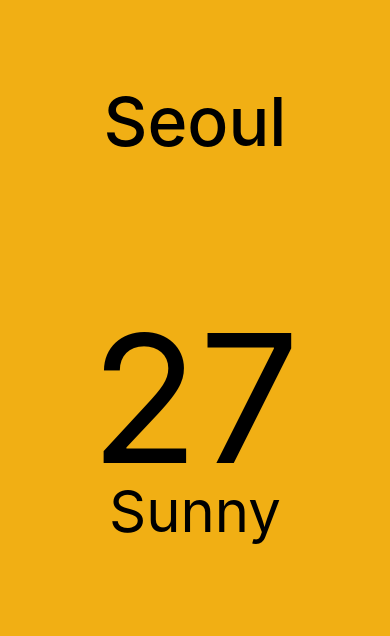
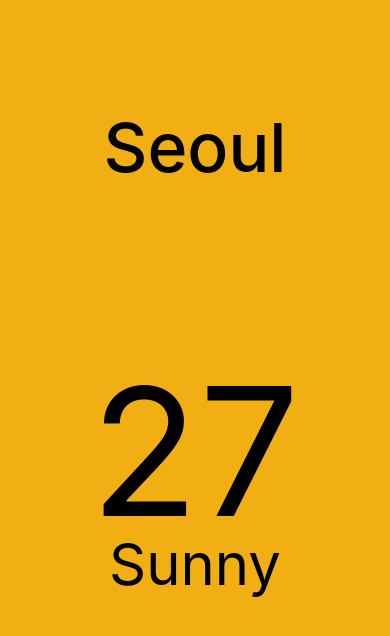
Before and after one commit to yeon0914/ReactNative_WeatherApp, a React Native app: screen / in a window 390 px wide. Shown: the top 636 px of the page. Built offline with nearby package versions, Linux system fonts and the light colour scheme.

Commit message:
[feat]:페이지 스크롤 기능 추가

```diff
--- a/App.js
+++ b/App.js
@@ -1,5 +1,7 @@
 import React from "react"
-import { View, StyleSheet, Text } from 'react-native';
+import { View, StyleSheet, Text, ScrollView,Dimensions } from 'react-native';
+
+const {width:SCREEN_WIDTH} = Dimensions.get("window")
 
 export default function App() {
   return (
@@ -7,13 +9,28 @@
       <View style={styles.city}>
         <Text style={styles.cityName}>Seoul</Text>
       </View>
-      <View style={styles.weather}>
+      <ScrollView horizontal pagingEnabled showsHorizontalScrollIndicator={false} contentContainerStyle={styles.weather}>
         <View style={styles.day}>
           <Text style={styles.temp}>27</Text>
           <Text style={styles.description}>Sunny</Text>
         </View>
-
-      </View>
+        <View style={styles.day}>
+          <Text style={styles.temp}>27</Text>
+          <Text style={styles.description}>Sunny</Text>
+        </View>
+        <View style={styles.day}>
+          <Text style={styles.temp}>27</Text>
+          <Text style={styles.description}>Sunny</Text>
+        </View>
+        <View style={styles.day}>
+          <Text style={styles.temp}>27</Text>
+          <Text style={styles.description}>Sunny</Text>
+        </View>
+        <View style={styles.day}>
+          <Text style={styles.temp}>27</Text>
+          <Text style={styles.description}>Sunny</Text>
+        </View>
+      </ScrollView>
     </View>
   );
 }
@@ -34,10 +51,9 @@
     fontWeight: "500",
   },
   weather: {
-    flex: 3,
   },
   day: {
-    flex: 1,
+    width: SCREEN_WIDTH,
     alignItems:"center"
   },
   temp: {
```
